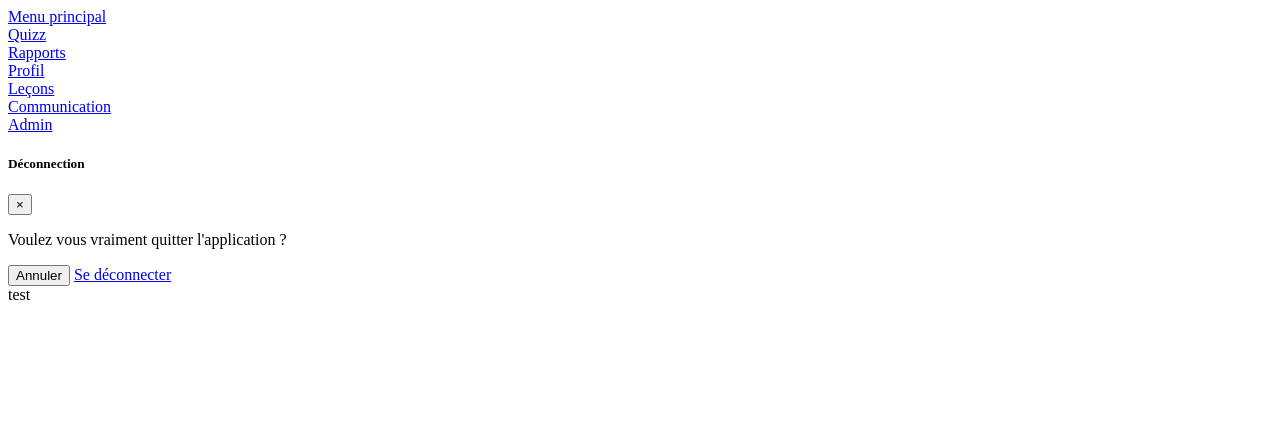
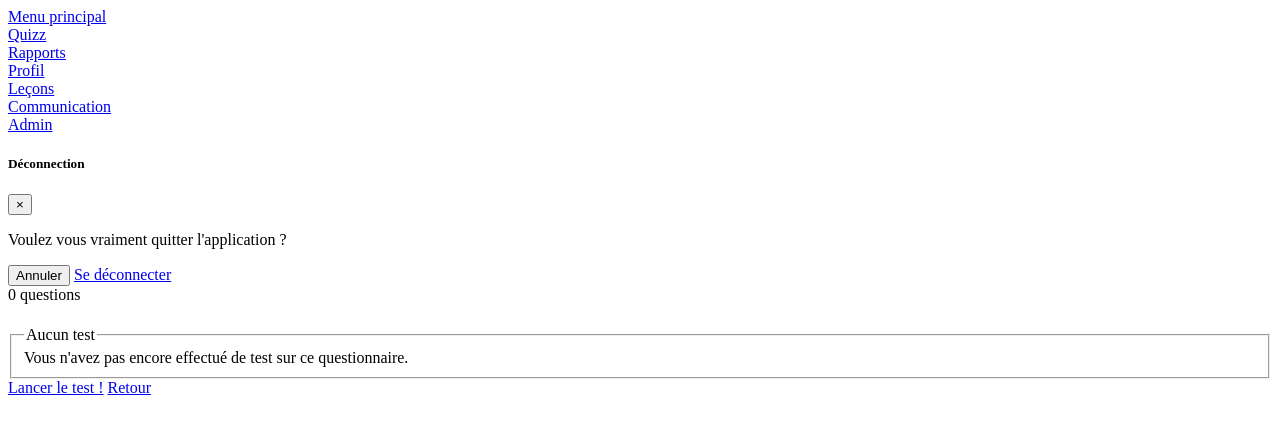
Before and after one commit to Grekoss/TrainingManagement, a Symfony app: template templates/question/show.html.twig in a window 1280 px wide. Shown: the top 434 px of the page. Run offline with Twig, Linux system fonts and the light colour scheme; the template is opened without the code that fills it, so the values that code supplies are empty; some libraries are stand-ins or nearby versions.

Commit message:
Show questions

```diff
--- a/assets/js/app.js
+++ b/assets/js/app.js
@@ -44,7 +44,7 @@ let app = {
                 elmt[0].style.backgroundImage = 'url(' + imgUser + ')';
                 break;
 
-            case 'question' :
+            case 'quizzes' :
                 elmt[0].style.backgroundImage = 'url(' + imgQuestion + ')';
                 break;
 
--- a/src/Entity/Quiz.php
+++ b/src/Entity/Quiz.php
@@ -7,7 +7,7 @@ use Doctrine\Common\Collections\Collection;
 use Doctrine\ORM\Mapping as ORM;
 
 /**
- * @ORM\Entity(repositoryClass="QuizRepository")
+ * @ORM\Entity(repositoryClass="App\Repository\QuizRepository")
  */
 class Quiz
 {
--- a/src/Entity/Result.php
+++ b/src/Entity/Result.php
@@ -2,13 +2,11 @@
 
 namespace App\Entity;
 
-use App\Repository\ResultRepository;
 use Doctrine\Common\Collections\ArrayCollection;
-use Doctrine\Common\Collections\Collection;
 use Doctrine\ORM\Mapping as ORM;
 
 /**
- * @ORM\Entity(repositoryClass="ResultRepository")
+ * @ORM\Entity(repositoryClass="App\Repository\ResultRepository")
  */
 class Result
 {
--- /dev/null
+++ b/templates/partiels/_showTagBadge.html.twig
@@ -0,0 +1 @@
+<div class="badge" style="background-color: {{ tag.backgroundColor }}; color: {{ tag.textColor }};">{{ tag.name }}</div>
--- a/templates/question/partiels/_card_question.html.twig
+++ b/templates/question/partiels/_card_question.html.twig
@@ -3,7 +3,7 @@
         <div class="badge badge-success my-auto">{{ quiz.questions|length }} questions</div>
         <div class="text-right">
             {% for tag in quiz.tags %}
-                <div class="badge" style="background-color: {{ tag.backgroundColor }}; color: {{ tag.textColor }};">{{ tag.name }}</div>
+                {{ include('partiels/_showTagBadge.html.twig') }}
             {% endfor %}
         </div>
     </div>
--- a/templates/question/show.html.twig
+++ b/templates/question/show.html.twig
@@ -1,12 +1,56 @@
 {% extends 'baseMain.html.twig' %}
 
-{% block title %}question numéro :{% endblock %}
+{% block title %}Questionnaire : {{ quiz.title|capitalize }}{% endblock %}
 
 {% block stylesheets %}
     {{ encore_entry_link_tags('question') }}
 {% endblock %}
 
 {% block content %}
+    <div class="jumbotron jumbotron-fluid" style="position: relative;">
+        <div class="container-length-tags w-100">
+            <div class="badge badge-success my-auto">{{ quiz.questions|length }} questions</div>
+            <div class="container-tag">
+                {% for tag in quiz.tags %}
+                    {{ include('partiels/_showTagBadge.html.twig') }}
+                {% endfor %}
+            </div>
+        </div>
+        <div class="container">
+            <h1 class="display-4">{{ quiz.title|capitalize }}</h1>
+            <p class="lead">{{ quiz.description }}</p>
+        </div>
+    </div>
 
-    <div>test</div>
+    <div class="container-results">
+        <fieldset>
+
+            {% for result in results %}
+            <legend>Résultats :</legend>
+            <table class="table table-striped table-bordered table-sm text-center">
+                <thead>
+                <tr class="table-info">
+                    <th>Date</th>
+                    <th>Score</th>
+                </tr>
+                </thead>
+                <tbody>
+                <tr>
+                    <th>{{ result.dateAt|date('d/m/Y') }}</th>
+                    <td>{{ result.score }} %</td>
+                </tr>
+                </tbody>
+            </table>
+            {% else %}
+
+                <legend>Aucun test</legend>
+                <div>Vous n'avez pas encore effectué de test sur ce questionnaire.</div>
+            {% endfor %}
+
+        </fieldset>
+        <div class="container-buttons">
+            <a href="#" class="btn btn-outline-primary">Lancer le test !</a>
+            <a href="{{ path('app_question') }}" class="btn btn-outline-secondary">Retour</a>
+        </div>
+    </div>
 {% endblock %}
```
Also changed, not shown: assets/css/question.scss (+46 -0 lines), src/Controller/QuestionController.php (+11 -5 lines).
